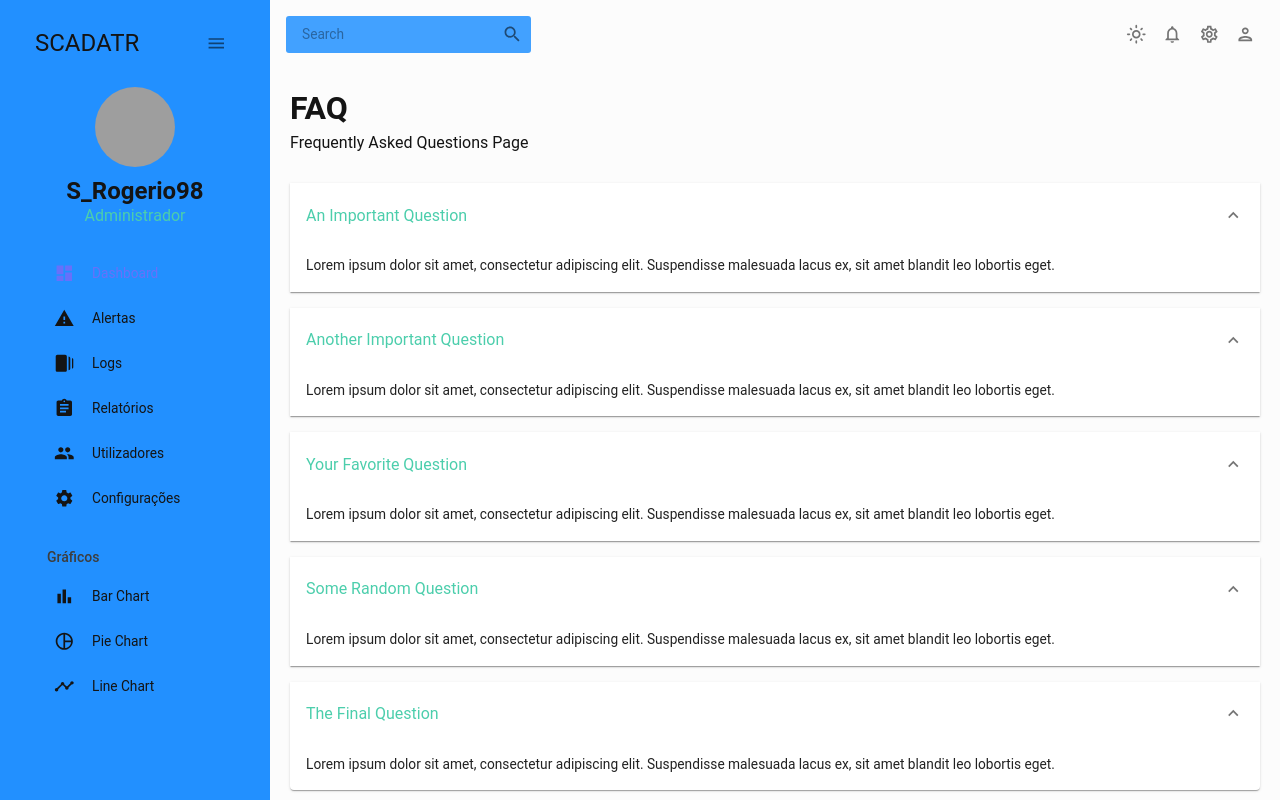
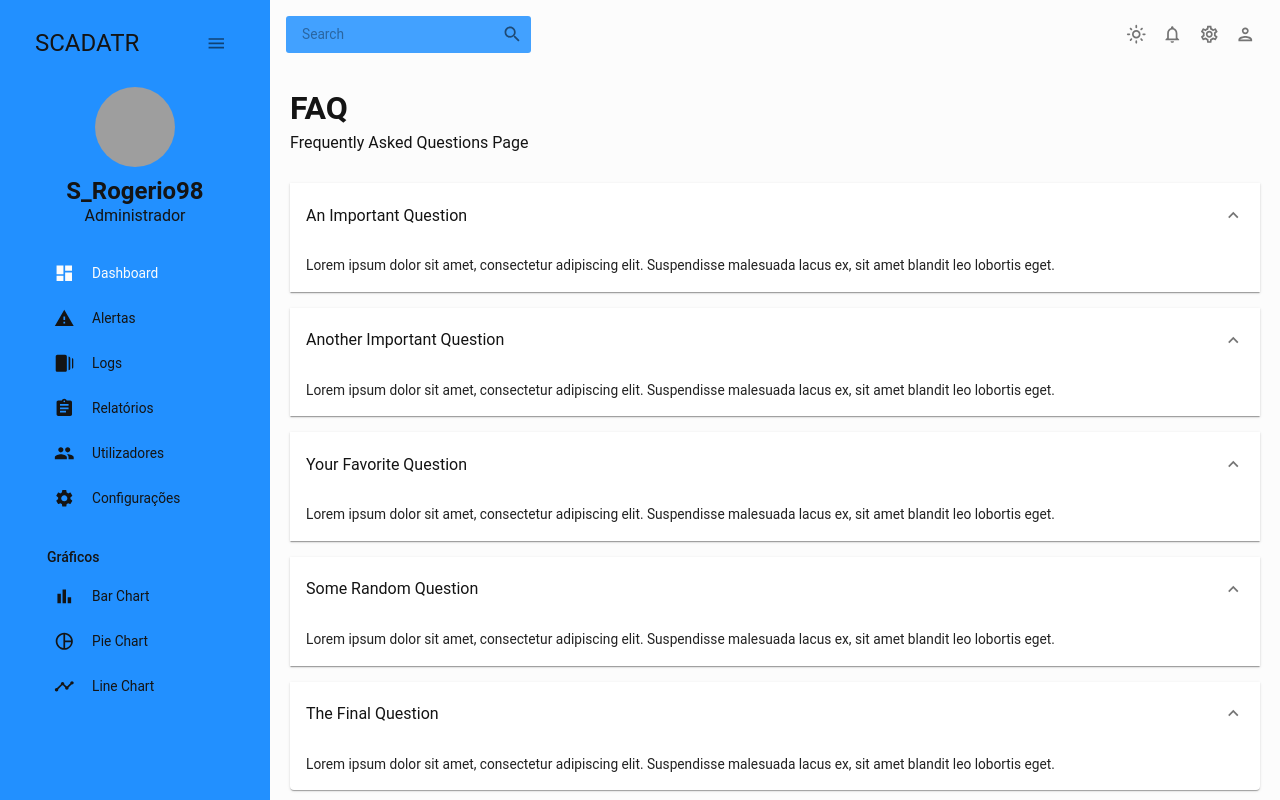
Before and after one commit to dani2308/scadatr, a React (Vite) app in the folder scadatr-projectI/: page /faq in a window 1280 px wide. Built offline with nearby package versions, Linux system fonts and the light colour scheme; grey boxes are pictures that could not be loaded.

Commit message:
Colors Adjustment (continue...)

```diff
--- a/scadatr-projectI/src/components/ProgressCircle.jsx
+++ b/scadatr-projectI/src/components/ProgressCircle.jsx
@@ -9,8 +9,8 @@ const ProgressCircle = ({ progress = "0.75", size = "40" }) => {
     <Box
       sx={{
         background: `radial-gradient(${colors.primary[400]} 55%, transparent 56%),
-            conic-gradient(transparent 0deg ${angle}deg, ${colors.blueAccent[500]} ${angle}deg 360deg),
-            ${colors.greenAccent[500]}`,
+            conic-gradient(transparent 0deg ${angle}deg, ${colors.grey[400]} ${angle}deg 360deg),
+            ${colors.grey[600]}`,
         borderRadius: "50%",
         width: `${size}px`,
         height: `${size}px`,
--- a/scadatr-projectI/src/scenes/faq/index.jsx
+++ b/scadatr-projectI/src/scenes/faq/index.jsx
@@ -16,7 +16,7 @@ const FAQ = () => {
 
       <Accordion defaultExpanded>
         <AccordionSummary expandIcon={<ExpandMoreIcon />}>
-          <Typography color={colors.greenAccent[500]} variant="h5">
+          <Typography color={colors.grey[100]} variant="h5">
             An Important Question
           </Typography>
         </AccordionSummary>
@@ -29,7 +29,7 @@ const FAQ = () => {
       </Accordion>
       <Accordion defaultExpanded>
         <AccordionSummary expandIcon={<ExpandMoreIcon />}>
-          <Typography color={colors.greenAccent[500]} variant="h5">
+          <Typography color={colors.grey[100]} variant="h5">
             Another Important Question
           </Typography>
         </AccordionSummary>
@@ -42,7 +42,7 @@ const FAQ = () => {
       </Accordion>
       <Accordion defaultExpanded>
         <AccordionSummary expandIcon={<ExpandMoreIcon />}>
-          <Typography color={colors.greenAccent[500]} variant="h5">
+          <Typography color={colors.grey[100]} variant="h5">
             Your Favorite Question
           </Typography>
         </AccordionSummary>
@@ -55,7 +55,7 @@ const FAQ = () => {
       </Accordion>
       <Accordion defaultExpanded>
         <AccordionSummary expandIcon={<ExpandMoreIcon />}>
-          <Typography color={colors.greenAccent[500]} variant="h5">
+          <Typography color={colors.grey[100]} variant="h5">
             Some Random Question
           </Typography>
         </AccordionSummary>
@@ -68,7 +68,7 @@ const FAQ = () => {
       </Accordion>
       <Accordion defaultExpanded>
         <AccordionSummary expandIcon={<ExpandMoreIcon />}>
-          <Typography color={colors.greenAccent[500]} variant="h5">
+          <Typography color={colors.grey[100]} variant="h5">
             The Final Question
           </Typography>
         </AccordionSummary>
--- a/scadatr-projectI/src/scenes/global/Sidebar.jsx
+++ b/scadatr-projectI/src/scenes/global/Sidebar.jsx
@@ -52,10 +52,10 @@ const Sidebar = () => {
           padding: "5px 35px 5px 20px !important",
         },
         "& .pro-inner-item:hover": {
-          color: "#868dfb !important",
+          color: "#fcfcfc !important",
         },
         "& .pro-menu-item.active": {
-          color: "#6870fa !important",
+          color: "#fcfcfc !important",
         },
       }}
     >
@@ -107,7 +107,7 @@ const Sidebar = () => {
                 >
                   S_Rogerio98
                 </Typography>
-                <Typography variant="h5" color={colors.greenAccent[500]}>
+                <Typography variant="h5" color={colors.grey[100]}>
                   Administrador
                 </Typography>
               </Box>
@@ -163,7 +163,7 @@ const Sidebar = () => {
 
             <Typography
               variant="h6"
-              color={colors.grey[300]}
+              color={colors.grey[100]}
               sx={{ m: "25px 0 5px 20px" }}
             >
               Gráficos
--- a/scadatr-projectI/src/scenes/invoices/index.jsx
+++ b/scadatr-projectI/src/scenes/invoices/index.jsx
@@ -30,7 +30,7 @@ const Invoices = () => {
       headerName: "Cost",
       flex: 1,
       renderCell: (params) => (
-        <Typography color={colors.greenAccent[500]}>
+        <Typography color={colors.grey[100]}>
           ${params.row.cost}
         </Typography>
       ),
@@ -70,7 +70,7 @@ const Invoices = () => {
             backgroundColor: colors.blueAccent[700],
           },
           "& .MuiCheckbox-root": {
-            color: `${colors.greenAccent[200]} !important`,
+            color: `${colors.grey[100]} !important`,
           },
         }}
       >
--- a/scadatr-projectI/src/scenes/team/index.jsx
+++ b/scadatr-projectI/src/scenes/team/index.jsx
@@ -49,10 +49,10 @@ const Team = () => {
             justifyContent="center"
             backgroundColor={
               access === "admin"
-                ? colors.greenAccent[600]
+                ? colors.primary[600]
                 : access === "manager"
-                ? colors.greenAccent[700]
-                : colors.greenAccent[700]
+                ? colors.primary[700]
+                : colors.primary[700]
             }
             borderRadius="4px"
           >
@@ -82,7 +82,7 @@ const Team = () => {
             borderBottom: "none",
           },
           "& .name-column--cell": {
-            color: colors.greenAccent[300],
+            color: colors.grey[100],
           },
           "& .MuiDataGrid-columnHeaders": {
             backgroundColor: colors.blueAccent[700],
@@ -96,7 +96,7 @@ const Team = () => {
             backgroundColor: colors.blueAccent[700],
           },
           "& .MuiCheckbox-root": {
-            color: `${colors.greenAccent[200]} !important`,
+            color: `${colors.primary[600]} !important`,
           },
         }}
       >
```
